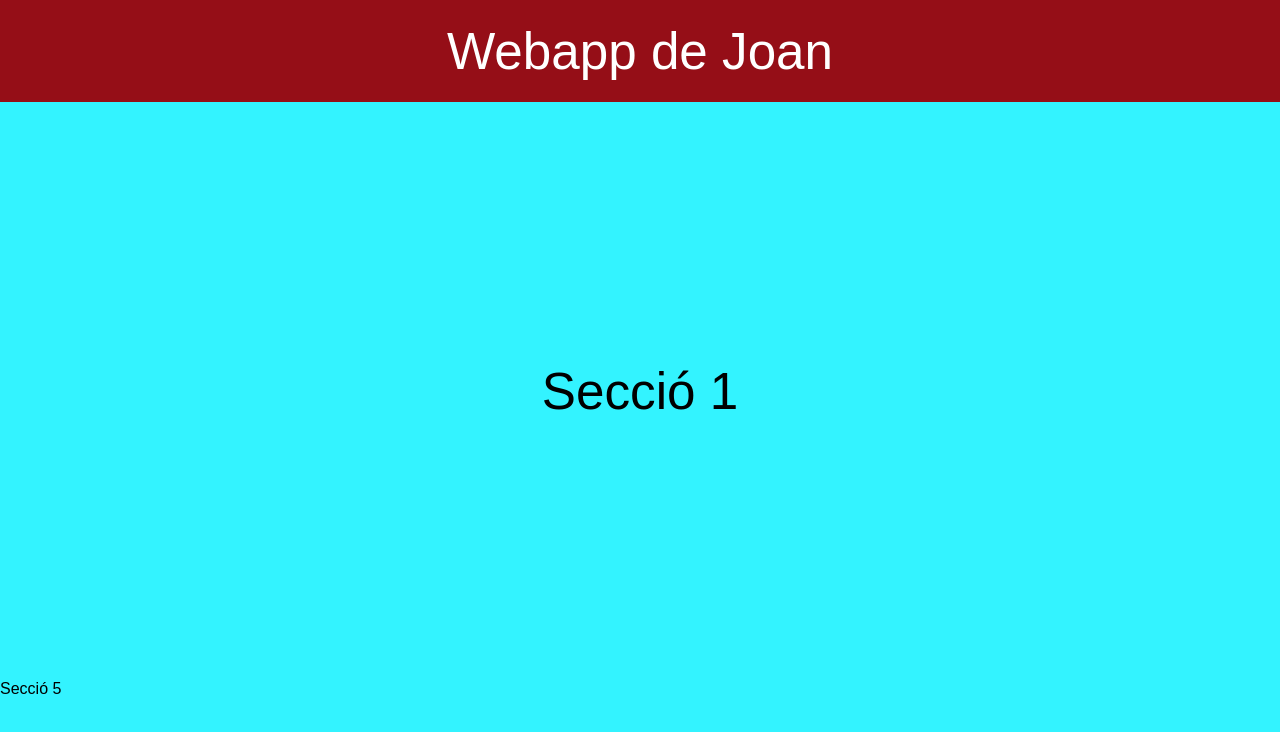
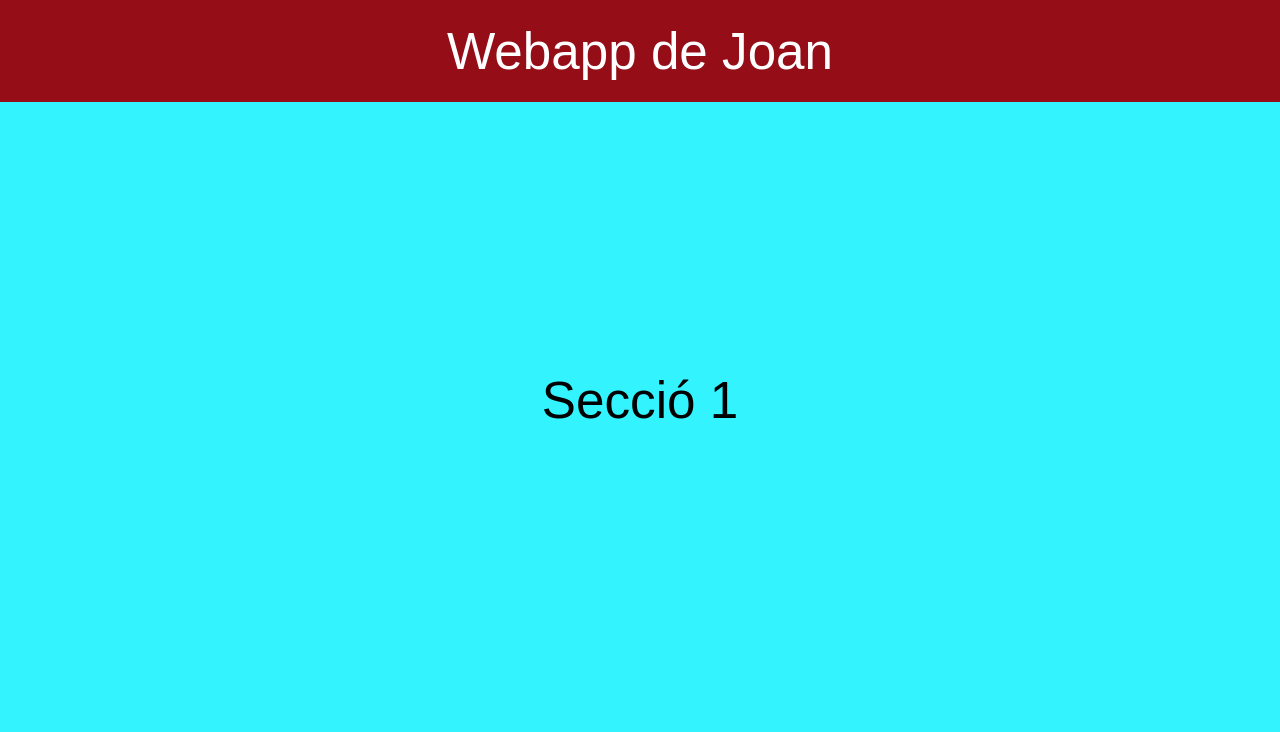
Before and after one commit to JoanRodaSerra/webappjoanrodaserra, a plain HTML site: page index.html in a window 1280 px wide. Drawn offline with Linux system fonts and the light colour scheme.

Commit message:
Update index.html

```diff
--- a/index.html
+++ b/index.html
@@ -30,7 +30,7 @@
     </div>
 
     </div>
-    <div id="seccio_5">
+    <div id="seccio_5" class="seccio">
       Secció 5
     </div>
     <div id="menu">    <!-- franja inferior per al menú de navegació -->
```
